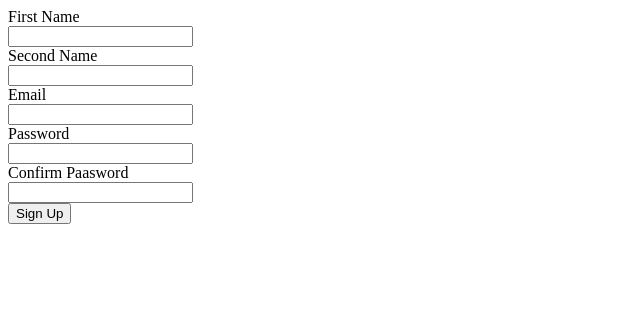
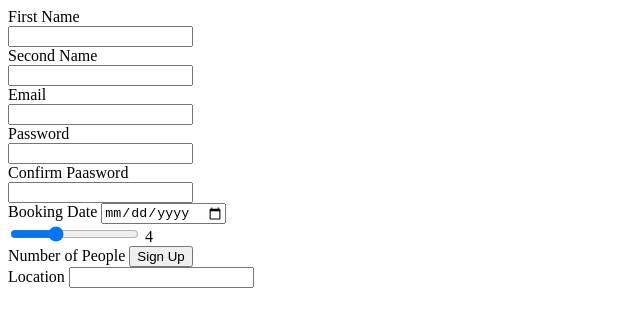
Before and after one commit to Codewithaginga/working_with_coursera, a plain HTML site: page index.html in a window 1280 px wide. Shown: the whole page, without its empty margins (0-640 px from the left). Drawn offline with Linux system fonts and the light colour scheme.

Commit message:
data list added to the form

```diff
--- a/index.html
+++ b/index.html
@@ -5,6 +5,7 @@
     <meta http-equiv="X-UA-Compatible" content="IE=edge">
     <meta name="viewport" content="width=device-width, initial-scale=1.0">
     <title>Document</title>
+    <link rel="stylesheet" href="css/form.css">
 </head>
 <body>
     <main>
@@ -23,14 +24,31 @@
             </div>
             <div>
                 <label for="user_password">Password</label><br>
-                <input type="password" id="user_password" name="user_password">
+                <input type="password" id="user_password" name="user_password" required minlength="3" maxlength="12">
             </div>
             <div>
                 <label for="user_confirm">Confirm Paasword</label><br>
                 <input type="password" id="user_confirm" name="user_confirm">
             </div>
             <div>
+                <label for="booking_date">Booking Date</label>
+                <input type="date" id="booking_date" name="booking_date">
+            </div>
+            <div>
+                <input type="range" id="booking_people" name="booking_people" min="1" max="10" value="4" oninput="this.nextElementSibling.value = this.value">
+                <output>4</output>
+            </div>
+            <div>
+                <label for=" booking_people">Number of People</label>
                 <button type="submit">Sign Up</button>
+            </div>
+            <div>
+                <label for="booking_location">Location</label>
+                <input id="booking_location" name="booking_location" list="locations">
+                <datalist id="locations">
+                    <option value="Dwntown"></option>
+                    <option value="Uptown"></option>
+                </datalist>
             </div>
         </form>
     </main>
```
